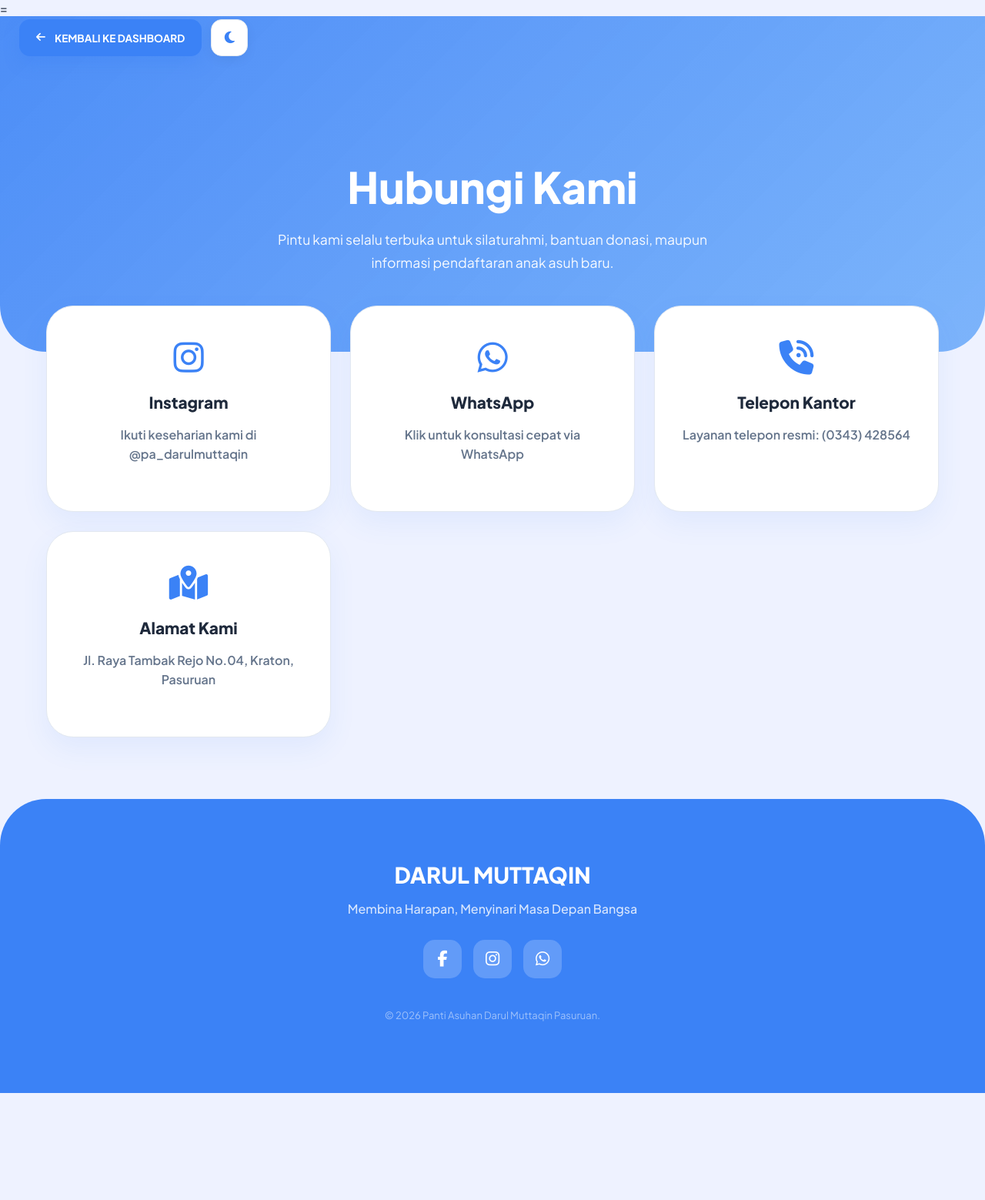
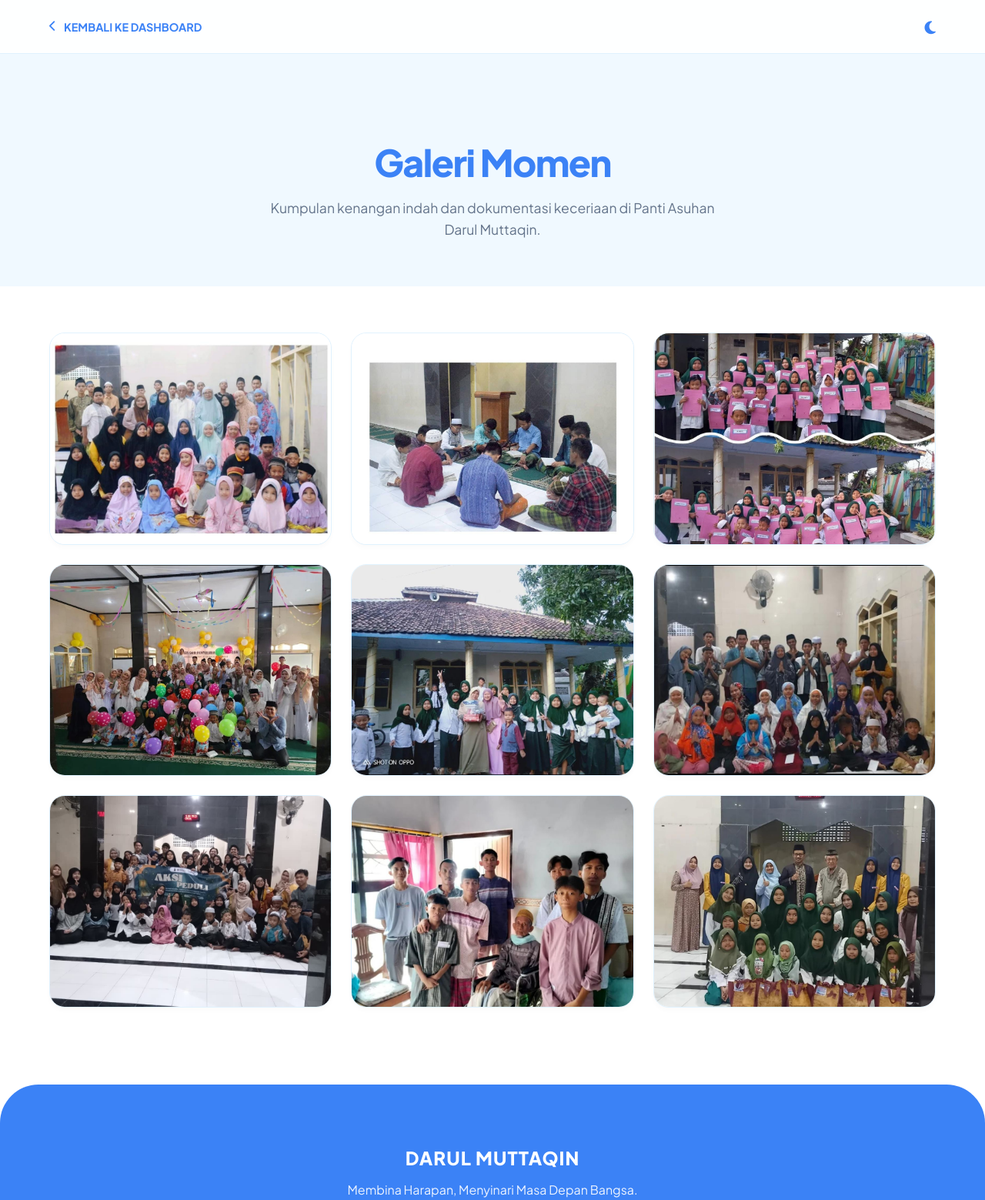
Before and after one commit to padarulmuttaqin1/pantiasuhan_darulmuttaqin.offical, a plain HTML site: page Galeri.html in a window 1280 px wide. Shown: the top 1559 px of the page at 77% size. Before the commit the page ends 1420 px from the top, so only its background shows below. Drawn offline with Linux system fonts and the light colour scheme.

Commit message:
Update Galeri.html

```diff
--- a/Galeri.html
+++ b/Galeri.html
@@ -1,29 +1,31 @@
-=<!DOCTYPE html>
+<!DOCTYPE html>
 <html lang="id">
 <head>
   <meta charset="UTF-8" />
   <meta name="viewport" content="width=device-width, initial-scale=1" />
-  <title>Hubungi Kami - Panti Asuhan Darul Muttaqin</title>
-  <link href="https://fonts.googleapis.com/css2?family=Plus+Jakarta+Sans:wght@400;500;600;700;800&display=swap" rel="stylesheet" />
+  <title>Galeri - Panti Asuhan Darul Muttaqin</title>
+  <link href="https://fonts.googleapis.com/css2?family=Plus+Jakarta+Sans:wght@400;600;700;800&display=swap" rel="stylesheet" />
   <link rel="stylesheet" href="https://cdnjs.cloudflare.com/ajax/libs/font-awesome/6.5.0/css/all.min.css" />
   <style>
-    /* 1. TEMA WARNA BIRU CERAH */
+    /* THEME: FRESH SKY BLUE & WHITE */
     :root {
-      --primary-blue: #3b82f6;
-      --light-blue: #60a5fa;
-      --sky-blue: #eef2ff;
+      --primary-blue: #3b82f6;    /* Biru Cerah Utama */
+      --bright-blue: #60a5fa;     /* Biru Muda */
+      --soft-blue: #f0f9ff;       /* Biru Pucat Segar */
+      --text-main: #0f172a;       /* Navy Gelap */
+      --text-muted: #64748b;      /* Abu-abu */
       --bg-white: #ffffff;
-      --text-main: #1e293b;
-      --text-muted: #64748b;
-      --border: #e2e8f0;
+      --border: #e0f2fe;
     }
 
     body.dark-mode {
-      --bg-white: #0f172a;
-      --sky-blue: #020617;
-      --text-main: #f8fafc;
+      --primary-blue: #60a5fa;
+      --bright-blue: #93c5fd;
+      --soft-blue: #082f49;
+      --text-main: #f0f9ff;
       --text-muted: #94a3b8;
-      --border: #1e293b;
+      --bg-white: #0c4a6e;
+      --border: #0ea5e9;
     }
 
     * { box-sizing: border-box; scroll-behavior: smooth; }
@@ -31,185 +33,201 @@
     body {
       margin: 0;
       font-family: 'Plus Jakarta Sans', sans-serif;
-      background-color: var(--sky-blue);
+      background-color: var(--bg-white);
       color: var(--text-main);
-      transition: all 0.4s ease;
+      transition: all 0.3s ease;
     }
 
-    /* 2. FLOATING CONTROLS (HANYA TOMBOL KEMBALI & TEMA) */
-    .controls {
+    /* 1. TOP NAVIGATION (KEMBALI KE DASHBOARD) */
+    .nav-header {
       position: fixed;
-      top: 25px;
-      left: 25px;
-      z-index: 1100;
+      top: 0;
+      left: 0;
+      right: 0;
+      height: 70px;
+      background: rgba(255, 255, 255, 0.9);
+      backdrop-filter: blur(10px);
       display: flex;
-      gap: 12px;
+      align-items: center;
+      justify-content: space-between;
+      padding: 0 5%;
+      border-bottom: 1px solid var(--border);
+      z-index: 1000;
     }
 
+    body.dark-mode .nav-header { background: rgba(12, 74, 110, 0.9); }
+
     .btn-back {
-      background: var(--primary-blue);
-      color: white;
+      color: var(--primary-blue);
       text-decoration: none;
-      height: 48px;
-      padding: 0 22px;
-      border-radius: 14px;
+      font-weight: 700;
+      font-size: 0.9rem;
       display: flex;
       align-items: center;
-      gap: 12px;
-      font-weight: 700;
-      font-size: 0.85rem;
-      box-shadow: 0 10px 20px rgba(59, 130, 246, 0.3);
+      gap: 10px;
       transition: 0.3s;
     }
 
-    .btn-theme {
-      background: var(--bg-white);
+    .btn-back:hover { color: var(--bright-blue); transform: translateX(-5px); }
+
+    .theme-toggle {
       color: var(--primary-blue);
-      border: 1px solid var(--border);
-      width: 48px;
-      height: 48px;
-      border-radius: 14px;
       cursor: pointer;
-      display: flex;
-      align-items: center;
-      justify-content: center;
-      font-size: 1.1rem;
-      box-shadow: 0 5px 15px rgba(0,0,0,0.05);
+      font-size: 1.2rem;
       transition: 0.3s;
     }
 
-    .btn-back:hover { background: var(--light-blue); transform: translateX(5px); }
-    .btn-theme:hover { transform: rotate(15deg); }
-
-    /* 3. HERO SECTION */
-    .hero-contact {
-      padding: 140px 5% 100px;
+    /* 2. HERO SECTION */
+    .hero {
+      padding: 140px 20px 60px;
       text-align: center;
-      background: linear-gradient(135deg, rgba(59, 130, 246, 0.9), rgba(96, 165, 250, 0.8)), url('bg-panti.jpg') center/cover;
-      color: white;
-      border-radius: 0 0 60px 60px;
+      background-color: var(--soft-blue);
     }
 
-    .hero-contact h1 { font-size: 3.5rem; font-weight: 800; margin-bottom: 20px; }
-    .hero-contact p { max-width: 600px; margin: 0 auto; opacity: 0.95; font-size: 1.1rem; line-height: 1.7; }
+    .hero h1 {
+      font-size: 3rem;
+      font-weight: 800;
+      color: var(--primary-blue);
+      margin-bottom: 15px;
+      letter-spacing: -1.5px;
+    }
 
-    /* 4. CONTACT GRID */
-    .contact-wrapper {
-      max-width: 1200px;
-      margin: -60px auto 80px;
-      padding: 0 20px;
+    .hero p {
+      font-size: 1.1rem;
+      color: var(--text-muted);
+      max-width: 600px;
+      margin: 0 auto;
+      line-height: 1.6;
+    }
+
+    /* 3. GALERI GRID (RAPI & SIMPEL) */
+    .galeri-section {
+      padding: 60px 5% 100px;
+      max-width: 1400px;
+      margin: 0 auto;
+    }
+
+    .grid {
       display: grid;
-      grid-template-columns: repeat(auto-fit, minmax(280px, 1fr));
+      grid-template-columns: repeat(auto-fill, minmax(320px, 1fr));
       gap: 25px;
     }
 
-    .contact-card {
+    .grid-item {
       background: var(--bg-white);
-      padding: 45px 30px;
-      border-radius: 35px;
-      text-align: center;
+      border-radius: 20px;
+      overflow: hidden;
+      aspect-ratio: 4/3;
       border: 1px solid var(--border);
-      box-shadow: 0 15px 35px rgba(59, 130, 246, 0.08);
-      transition: 0.4s;
-      text-decoration: none;
-      color: inherit;
+      transition: all 0.4s ease;
+      box-shadow: 0 4px 6px rgba(0,0,0,0.02);
     }
 
-    .contact-card:hover { transform: translateY(-12px); border-color: var(--primary-blue); }
-
-    .contact-card i {
-      font-size: 2.8rem;
-      color: var(--primary-blue);
-      margin-bottom: 20px;
-      display: block;
+    .grid-item img {
+      width: 100%;
+      height: 100%;
+      object-fit: cover;
+      transition: 0.5s ease;
     }
 
-    .contact-card h3 { font-size: 1.3rem; font-weight: 800; margin-bottom: 12px; }
-    .contact-card p { color: var(--text-muted); font-weight: 600; line-height: 1.6; }
+    .grid-item:hover {
+      transform: translateY(-10px);
+      border-color: var(--bright-blue);
+      box-shadow: 0 20px 40px rgba(59, 130, 246, 0.15);
+    }
 
-    /* 5. FOOTER */
+    .grid-item:hover img { transform: scale(1.08); }
+
+    /* 4. FOOTER */
     footer {
       background: var(--primary-blue);
       color: white;
       text-align: center;
       padding: 80px 20px;
-      border-radius: 60px 60px 0 0;
-      margin-top: auto;
+      border-radius: 50px 50px 0 0;
     }
 
-    .social-btns { display: flex; justify-content: center; gap: 15px; margin-top: 30px; }
-    .social-btns a {
-      background: rgba(255,255,255,0.2); width: 50px; height: 50px;
-      border-radius: 15px; display: flex; align-items: center; justify-content: center;
-      color: white; text-decoration: none; font-size: 1.3rem; transition: 0.3s;
+    .footer-brand { font-size: 1.5rem; font-weight: 800; margin-bottom: 15px; letter-spacing: 1px; }
+
+    .social-links {
+      display: flex;
+      justify-content: center;
+      gap: 20px;
+      margin: 30px 0;
     }
-    .social-btns a:hover { background: white; color: var(--primary-blue); transform: translateY(-5px); }
+
+    .social-links a {
+      color: var(--primary-blue);
+      background: white;
+      width: 50px;
+      height: 50px;
+      border-radius: 12px;
+      display: flex;
+      align-items: center;
+      justify-content: center;
+      text-decoration: none;
+      font-size: 1.2rem;
+      transition: 0.3s;
+    }
+
+    .social-links a:hover {
+      background: var(--bright-blue);
+      color: white;
+      transform: translateY(-5px);
+    }
 
     @media (max-width: 768px) {
-      .hero-contact h1 { font-size: 2.5rem; }
-      .controls { width: calc(100% - 40px); justify-content: space-between; }
+      .hero h1 { font-size: 2.2rem; }
+      .grid { grid-template-columns: 1fr; }
     }
   </style>
 </head>
 <body>
 
-  <div class="controls">
+  <nav class="nav-header">
     <a href="index.html" class="btn-back">
-      <i class="fas fa-arrow-left"></i> KEMBALI KE DASHBOARD
+      <i class="fas fa-chevron-left"></i> KEMBALI KE DASHBOARD
     </a>
-    <button class="btn-theme" onclick="toggleDarkMode()">
-      <i class="fas fa-moon" id="themeIcon"></i>
-    </button>
-  </div>
+    <div class="theme-toggle" onclick="toggleMode()">
+      <i class="fas fa-moon" id="modeIcon"></i>
+    </div>
+  </nav>
 
-  <section class="hero-contact">
-    <h1>Hubungi Kami</h1>
-    <p>Pintu kami selalu terbuka untuk silaturahmi, bantuan donasi, maupun informasi pendaftaran anak asuh baru.</p>
+  <section class="hero">
+    <h1>Galeri Momen</h1>
+    <p>Kumpulan kenangan indah dan dokumentasi keceriaan di Panti Asuhan Darul Muttaqin.</p>
   </section>
 
-  <main class="contact-wrapper">
-    <a href="https://instagram.com/pa_darulmuttaqin" target="_blank" class="contact-card">
-      <i class="fab fa-instagram"></i>
-      <h3>Instagram</h3>
-      <p>Ikuti keseharian kami di @pa_darulmuttaqin</p>
-    </a>
-
-    <a href="https://wa.me/6282245185893" target="_blank" class="contact-card">
-      <i class="fab fa-whatsapp"></i>
-      <h3>WhatsApp</h3>
-      <p>Klik untuk konsultasi cepat via WhatsApp</p>
-    </a>
-
-    <a href="tel:(0343)428564" class="contact-card">
-      <i class="fas fa-phone-volume"></i>
-      <h3>Telepon Kantor</h3>
-      <p>Layanan telepon resmi: (0343) 428564</p>
-    </a>
-
-    <div class="contact-card">
-      <i class="fas fa-map-marked-alt"></i>
-      <h3>Alamat Kami</h3>
-      <p>Jl. Raya Tambak Rejo No.04, Kraton, Pasuruan</p>
+  <main class="galeri-section">
+    <div class="grid">
+      <div class="grid-item"><img src="1.jpeg" alt="Kegiatan Panti"></div>
+      <div class="grid-item"><img src="2.jpeg" alt="Kegiatan Panti"></div>
+      <div class="grid-item"><img src="3.jpeg" alt="Kegiatan Panti"></div>
+      <div class="grid-item"><img src="4.jpeg" alt="Kegiatan Panti"></div>
+      <div class="grid-item"><img src="5.jpeg" alt="Kegiatan Panti"></div>
+      <div class="grid-item"><img src="6.jpeg" alt="Kegiatan Panti"></div>
+      <div class="grid-item"><img src="7.jpeg" alt="Kegiatan Panti"></div>
+      <div class="grid-item"><img src="8.jpeg" alt="Kegiatan Panti"></div>
+      <div class="grid-item"><img src="9.jpeg" alt="Kegiatan Panti"></div>
     </div>
   </main>
 
   <footer>
-    <div style="font-weight: 800; font-size: 1.8rem; margin-bottom: 10px;">DARUL MUTTAQIN</div>
-    <p style="opacity: 0.8; font-weight: 500;">Membina Harapan, Menyinari Masa Depan Bangsa</p>
+    <div class="footer-brand">DARUL MUTTAQIN</div>
+    <p style="opacity: 0.9; font-weight: 500;">Membina Harapan, Menyinari Masa Depan Bangsa.</p>
 
-    <div class="social-btns">
-      <a href="#"><i class="fab fa-facebook-f"></i></a>
+    <div class="social-links">
       <a href="https://instagram.com/pa_darulmuttaqin"><i class="fab fa-instagram"></i></a>
       <a href="https://wa.me/6282245185893"><i class="fab fa-whatsapp"></i></a>
     </div>
 
-    <p style="margin-top: 40px; font-size: 13px; opacity: 0.5;">&copy; 2026 Panti Asuhan Darul Muttaqin Pasuruan.</p>
+    <p style="font-size: 0.8rem; opacity: 0.7;">&copy; 2026 Panti Asuhan Darul Muttaqin Pasuruan.</p>
   </footer>
 
   <script>
-    function toggleDarkMode() {
+    function toggleMode() {
       const body = document.body;
-      const icon = document.getElementById('themeIcon');
+      const icon = document.getElementById('modeIcon');
       body.classList.toggle('dark-mode');
 
       if(body.classList.contains('dark-mode')) {
```
